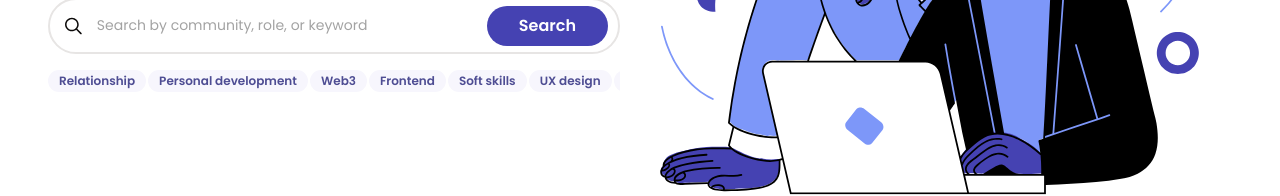
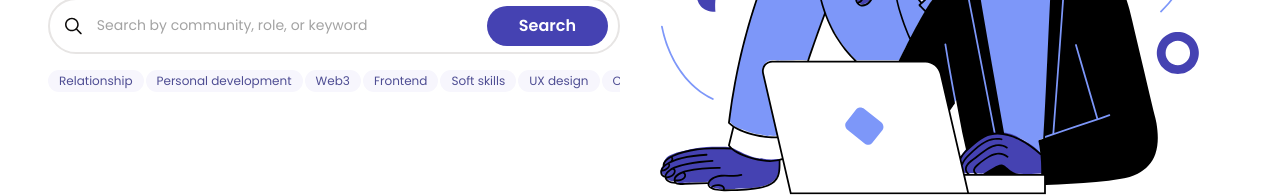
Before and after one commit to Nexa-Havenworks/mejora, a Next.js app: page / in a window 1280 px wide. Shown: the part 426-622 px from the top of the page. Built offline with nearby package versions, Linux system fonts and the light colour scheme.

Commit message:
improve styles

```diff
--- a/app/layout.tsx
+++ b/app/layout.tsx
@@ -17,13 +17,15 @@ export const metadata: Metadata = {
 
 export default function RootLayout({ children }: { children: React.ReactNode }) {
     return (
-        <html lang='en'>
+        <html lang='en' className='mx-scrollbar'>
             <head>
                 <link rel='shortcut icon' href='/favicon.ico' type='image/x-icon' />
             </head>
             <body className={`${poppins.className} mx-auto max-w-7xl px-4 py-8 subpixel-antialiased sm:px-8 md:px-12`}>
-                <NavBar />
-                {children}
+                <div className='max-w-[calc(100% - 15px)] mx-auto'>
+                    <NavBar />
+                    <main className='flex flex-col justify-between'>{children}</main>
+                </div>
             </body>
         </html>
     )
--- a/app/page.tsx
+++ b/app/page.tsx
@@ -1,9 +1,5 @@
 import { Hero } from '@/components/landing-sections/hero/hero'
 
 export default function Home() {
-    return (
-        <main className='flex flex-col justify-between'>
-            <Hero />
-        </main>
-    )
+    return <Hero />
 }
--- /dev/null
+++ b/app/template.tsx
@@ -0,0 +1,4 @@
+export default function Template({ children }: { children: React.ReactNode }) {
+    console.log('template rendered')
+    return <>{children}</>
+}
--- a/components/landing-sections/hero/hero-badges.tsx
+++ b/components/landing-sections/hero/hero-badges.tsx
@@ -6,7 +6,7 @@ export const HeroBadges = () => {
     return (
         <div className='flex space-x-0.5 overflow-hidden'>
             {badges.map(badge => (
-                <Badge className='whitespace-nowrap bg-[#F7F6FD] text-[#4E4D93]' key={badge}>
+                <Badge className='whitespace-nowrap bg-[#F7F6FD] text-xs font-normal text-[#4E4D93]' key={badge}>
                     {badge}
                 </Badge>
             ))}
```
